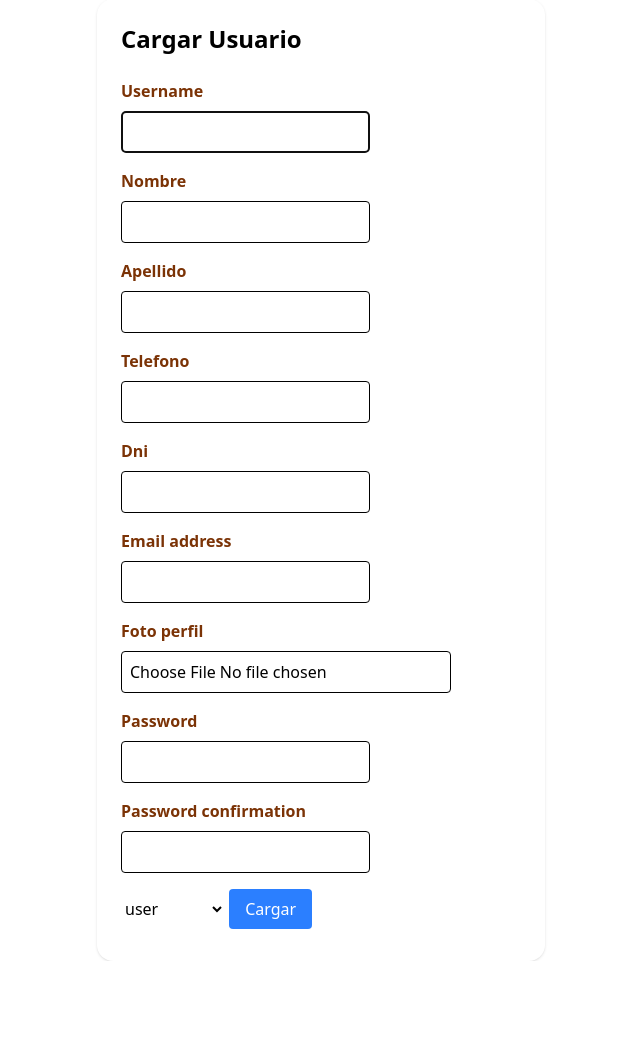
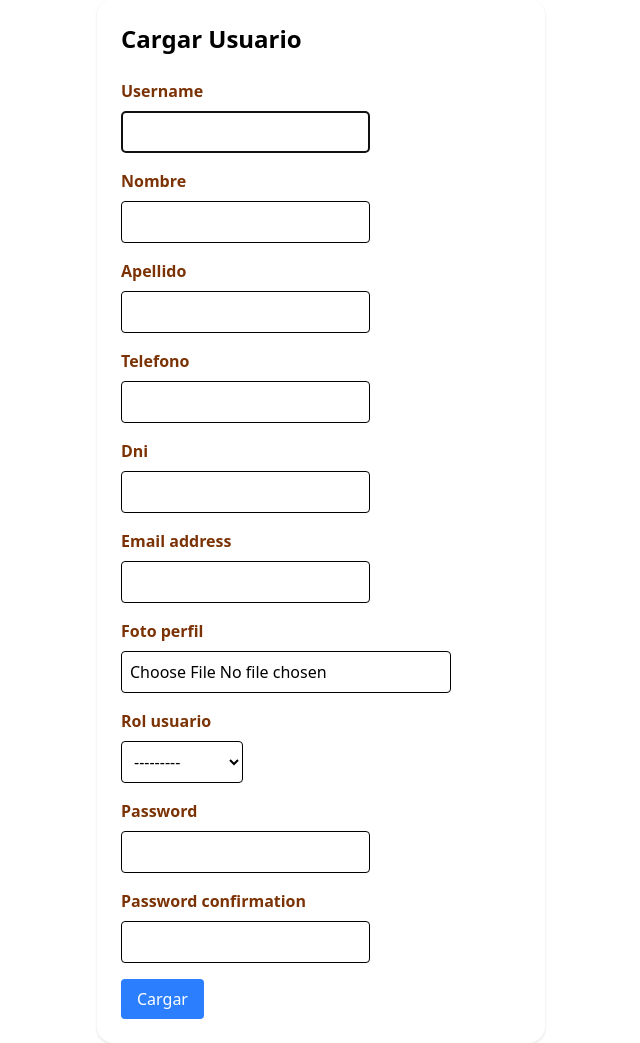
Before and after one commit to tomasalonso002/tp3, a Django app: page /usuarios/nuevo_usuario/ in a window 1280 px wide. Shown: the part 105-1148 px from the top of the page, without its empty margins (319-959 px from the left). Before the commit the page ends 1066 px from the top, so only its background shows below. Run offline with Django 5.2, Linux system fonts and the light colour scheme; a user stored in the database is signed in; style sheets or scripts are compiled from the project's sources; some libraries are stand-ins or nearby versions.

Commit message:
Se modifico los permisos

```diff
--- a/usuarios/forms.py
+++ b/usuarios/forms.py
@@ -6,7 +6,7 @@ from django.contrib.auth.forms import UserCreationForm
 class UsuarioPersonalizadoForm(UserCreationForm):
     class Meta(UserCreationForm.Meta):
         model = UsuarioPersonalizado
-        fields = UserCreationForm.Meta.fields + ('first_name','last_name','telefono','dni','email','foto_perfil')
+        fields = UserCreationForm.Meta.fields + ('first_name','last_name','telefono','dni','email','foto_perfil','rol_usuario')
 
 class EditarUsuarioPersonalizadoForm(forms.ModelForm):
     class Meta:
--- a/usuarios/templates/usuarios/nuevo_usuario.html
+++ b/usuarios/templates/usuarios/nuevo_usuario.html
@@ -28,11 +28,13 @@
                 </div>
             </div>
         {% endfor %}
-        <select name="" id="">
+           <!--
+            <select name="" id="">
                 {% for rol in roles %}
-                    <option value="{{rol.id}}">{{rol.name}}</option>
+                <option value="{{rol.id}}">{{rol.name}}</option>
                 {%endfor%}
             </select>
+            -->
 
         <button
             type="submit"
--- a/usuarios/views.py
+++ b/usuarios/views.py
@@ -1,11 +1,12 @@
 from django.shortcuts import render, redirect, get_object_or_404
-from django.contrib.auth.decorators import login_required
+from django.contrib.auth.decorators import login_required, permission_required
 from .forms import UsuarioPersonalizadoForm, EditarUsuarioPersonalizadoForm
 from django.contrib.auth.models import Group
 from .models import UsuarioPersonalizado
 # Create your views here.
 
 @login_required
+@permission_required('usuarios.add_usuarios')
 def nuevo_usuario(request):
     roles =  Group.objects.all()
     if request.method == "POST":
@@ -22,12 +23,14 @@ def nuevo_usuario(request):
     return render(request,'usuarios/nuevo_usuario.html',contexto)
 
 @login_required
+@permission_required('usuarios.view_usuarios')
 def get_usuarios(request):
     usuarios = UsuarioPersonalizado.objects.filter(is_active = True).order_by("-id")
     return render(request, 'usuarios/get_usuarios.html',{'usuarios':usuarios})
 
 
 @login_required
+@permission_required('usuarios.delete_usuario')
 def borrar_usuario(request, id):
     usuario = get_object_or_404(UsuarioPersonalizado, id = id)
     if request.method =="POST":
@@ -38,6 +41,7 @@ def borrar_usuario(request, id):
 
 
 @login_required
+@permission_required('usuarios.change_usuario')
 def editar_usuario(request, id):
     usuario = get_object_or_404(UsuarioPersonalizado, id = id)
     if request.method == 'POST':
```
Also changed, not shown: db.sqlite3, media/users_fp/Captura_desde_2026-04-07_19-23-05.png (added), media/users_fp/Captura_desde_2026-05-04_18-53-10.png (added).
